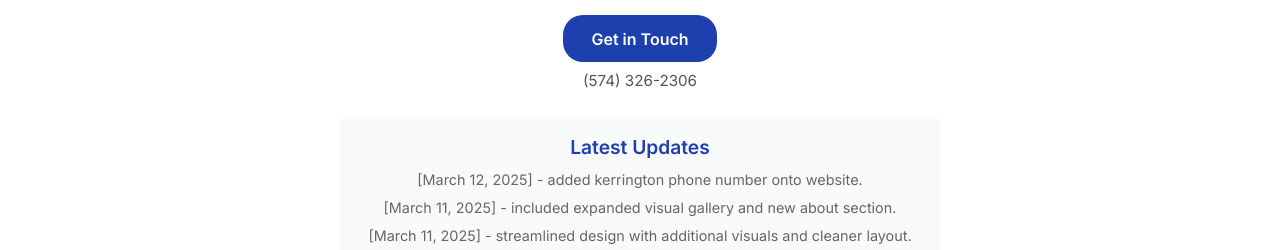
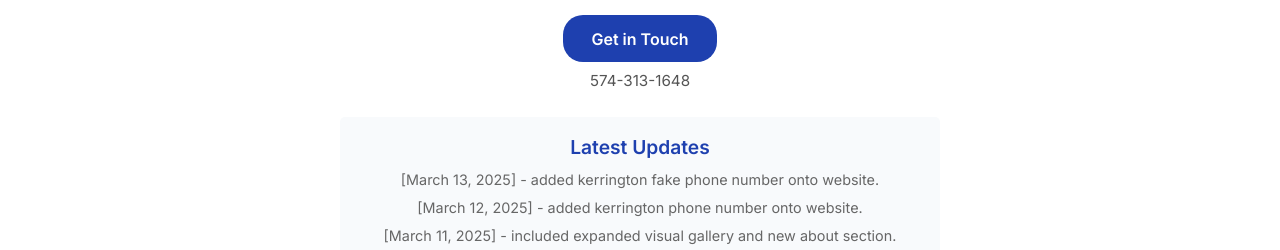
Before and after one commit to silentalex1/aboutkerrington, a plain HTML site: page index.html in a window 1280 px wide. Shown: the part 531-781 px from the top of the page. Drawn offline with Linux system fonts and the light colour scheme.

Commit message:
Update index.html

```diff
--- a/index.html
+++ b/index.html
@@ -148,9 +148,10 @@
             </a>
         </div>
         <a href="mailto:lkerrington08@gmail.com?subject=Contact Request" class="contact-btn" onclick="alert('Notification sent to Kerrington!');">Get in Touch</a>
-        <div class="phone-number">(574) 326-2306</div>
+        <div class="phone-number">574-313-1648</div>
         <div class="updates">
             <h2>Latest Updates</h2>
+            <p>[March 13, 2025] - added kerrington fake phone number onto website.</p>
             <p>[March 12, 2025] - added kerrington phone number onto website.</p>
             <p>[March 11, 2025] - included expanded visual gallery and new about section.</p>
             <p>[March 11, 2025] - streamlined design with additional visuals and cleaner layout.</p>
```
